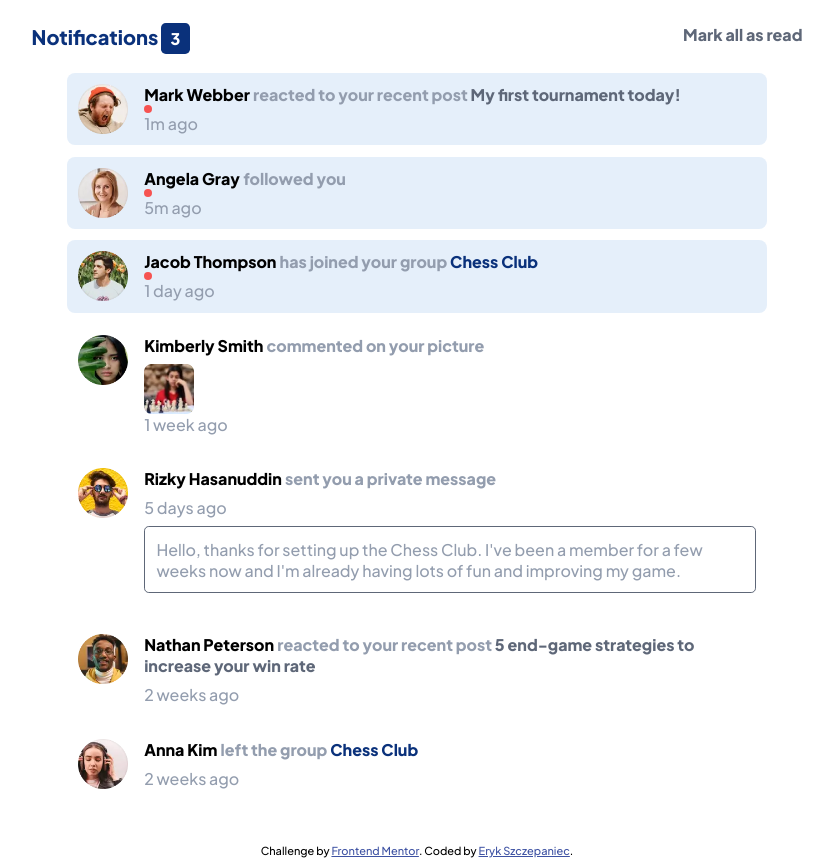
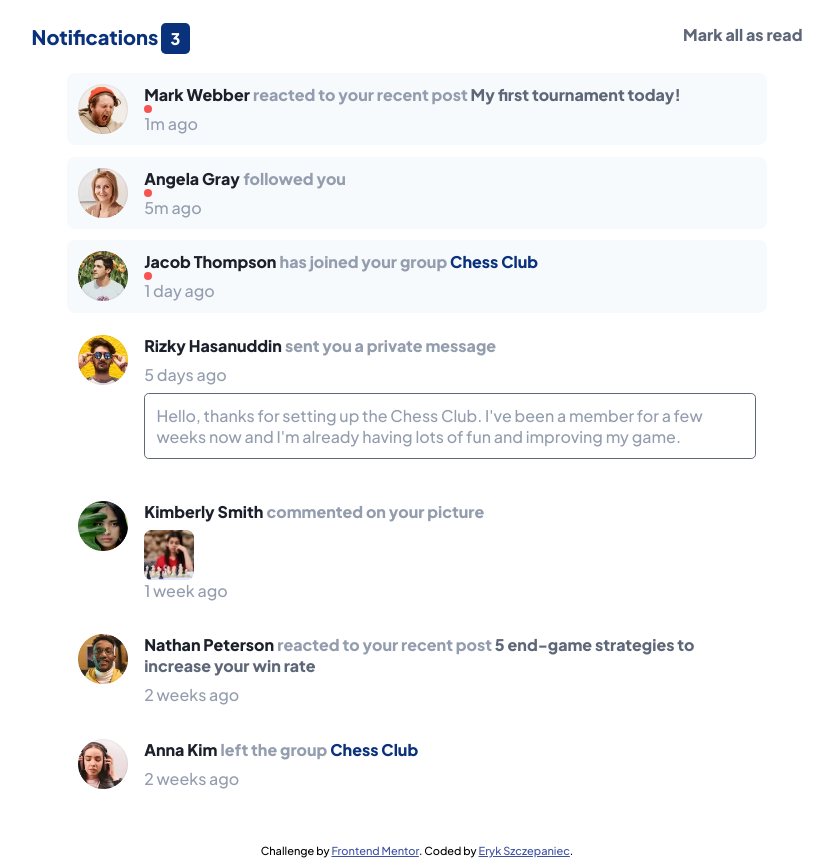
Before and after one commit to szczepanieceryk/Frontend-Mentor-Notifications-page, a React (Create React App) app: page / in a window 1280 px wide. Shown: the whole page, without its empty margins (223-1056 px from the left). Built offline with nearby package versions, Linux system fonts and the light colour scheme.

Commit message:
set notification component active states

```diff
--- a/src/App.js
+++ b/src/App.js
@@ -55,18 +55,6 @@ const App = () => {
     {
       id: 4,
       activeClass: "",
-      userThumbnail: userAvatar4,
-      userName: "Kimberly Smith",
-      notification: "commented on your picture",
-      reactionActivity: "",
-      reactionImg: user4ReactImage,
-      groupActivity: "",
-      time: "1 week ago",
-      message: "",
-    },
-    {
-      id: 5,
-      activeClass: "",
       userThumbnail: userAvatar5,
       userName: "Rizky Hasanuddin",
       notification: "sent you a private message",
@@ -76,6 +64,18 @@ const App = () => {
       time: "5 days ago",
       message:
         "Hello, thanks for setting up the Chess Club. I've been a member for a few weeks now and I'm already having lots of fun and improving my game.",
+    },
+    {
+      id: 5,
+      activeClass: "",
+      userThumbnail: userAvatar4,
+      userName: "Kimberly Smith",
+      notification: "commented on your picture",
+      reactionActivity: "",
+      reactionImg: user4ReactImage,
+      groupActivity: "",
+      time: "1 week ago",
+      message: "",
     },
     {
       id: 6,
--- a/src/components/NotificationComponent.js
+++ b/src/components/NotificationComponent.js
@@ -57,7 +57,7 @@ const NotificationComponent = ({
         <img
           src={reactionImg}
           alt="reaction thumbnail"
-          className={`reaction-img ${reactionImg ? "show" : "hide"}`}
+          className={`reaction-img ${reactionImg ? "active" : ""}`}
         />
         <span className="notification-time">{time}</span>
         <div className={`message-wrapper ${message ? "active" : ""}`}>
--- a/src/styles/_NotificationComponent.scss
+++ b/src/styles/_NotificationComponent.scss
@@ -8,7 +8,7 @@
   justify-content: flex-start;
   border-radius: 0.5em;
   &.active {
-    background-color: colors.$light-grayish-blue-1;
+    background-color: colors.$very-light-grayish-blue;
   }
   .user-avatar-thumbnail,
   .reaction-img {
@@ -22,9 +22,21 @@
   .notification-content {
     display: flex;
     flex-direction: column;
-    // justify-content: flex-start;
     .user-name {
       margin-right: 0.2em;
+    }
+    .user-name,
+    .notification-message.reaction-activity,
+    .notification-message.group-activity {
+      cursor: pointer;
+      transition: 0.3s;
+      color: colors.$very-dark-blue;
+    }
+    .user-name:hover,
+    .notification-message.reaction-activity:hover,
+    .notification-message.group-activity:hover {
+      cursor: pointer;
+      color: colors.$link-blue;
     }
     .notification-message {
       color: colors.$grayish-blue;
@@ -45,11 +57,9 @@
     }
 
     .reaction-img {
-      &.show {
+      display: none;
+      &.active {
         display: flex;
-      }
-      &.hide {
-        display: none;
       }
     }
 
@@ -57,12 +67,22 @@
       display: flex;
       color: colors.$grayish-blue;
     }
-    .message-wrapper.active {
+    .message-wrapper {
+      display: none;
       margin: 0.5em auto;
       padding: 0.7em;
       border-radius: 0.3em;
       border: 0.3px solid colors.$dark-grayish-blue;
       color: colors.$grayish-blue;
+      cursor: pointer;
+      transition: 0.3s;
+      &.active {
+        display: flex;
+      }
+      &:hover {
+        background-color: colors.$light-grayish-blue-1;
+        border: 0.3px solid transparent;
+      }
     }
   }
 }
--- a/src/styles/style.css
+++ b/src/styles/style.css
@@ -30,7 +30,7 @@ body {
   border-radius: 0.5em;
 }
 .simple-notification-component-wrapper.active {
-  background-color: hsl(211deg, 68%, 94%);
+  background-color: hsl(210deg, 60%, 98%);
 }
 .simple-notification-component-wrapper .user-avatar-thumbnail,
 .simple-notification-component-wrapper .reaction-img {
@@ -46,6 +46,19 @@ body {
 }
 .simple-notification-component-wrapper .notification-content .user-name {
   margin-right: 0.2em;
+}
+.simple-notification-component-wrapper .notification-content .user-name,
+.simple-notification-component-wrapper .notification-content .notification-message.reaction-activity,
+.simple-notification-component-wrapper .notification-content .notification-message.group-activity {
+  cursor: pointer;
+  transition: 0.3s;
+  color: hsl(224deg, 21%, 14%);
+}
+.simple-notification-component-wrapper .notification-content .user-name:hover,
+.simple-notification-component-wrapper .notification-content .notification-message.reaction-activity:hover,
+.simple-notification-component-wrapper .notification-content .notification-message.group-activity:hover {
+  cursor: pointer;
+  color: hsl(228deg, 45%, 44%);
 }
 .simple-notification-component-wrapper .notification-content .notification-message {
   color: hsl(219deg, 14%, 63%);
@@ -64,20 +77,30 @@ body {
 .simple-notification-component-wrapper .notification-content .active-notification.active {
   background-color: hsl(1deg, 90%, 64%);
 }
-.simple-notification-component-wrapper .notification-content .reaction-img.show {
+.simple-notification-component-wrapper .notification-content .reaction-img {
+  display: none;
+}
+.simple-notification-component-wrapper .notification-content .reaction-img.active {
   display: flex;
-}
-.simple-notification-component-wrapper .notification-content .reaction-img.hide {
-  display: none;
 }
 .simple-notification-component-wrapper .notification-content .notification-time {
   display: flex;
   color: hsl(219deg, 14%, 63%);
 }
-.simple-notification-component-wrapper .notification-content .message-wrapper.active {
+.simple-notification-component-wrapper .notification-content .message-wrapper {
+  display: none;
   margin: 0.5em auto;
   padding: 0.7em;
   border-radius: 0.3em;
   border: 0.3px solid hsl(219deg, 12%, 42%);
   color: hsl(219deg, 14%, 63%);
+  cursor: pointer;
+  transition: 0.3s;
+}
+.simple-notification-component-wrapper .notification-content .message-wrapper.active {
+  display: flex;
+}
+.simple-notification-component-wrapper .notification-content .message-wrapper:hover {
+  background-color: hsl(211deg, 68%, 94%);
+  border: 0.3px solid transparent;
 }/*# sourceMappingURL=style.css.map */
```
Also changed, not shown: 1 other file (tests, documents, lock files or other folders).
